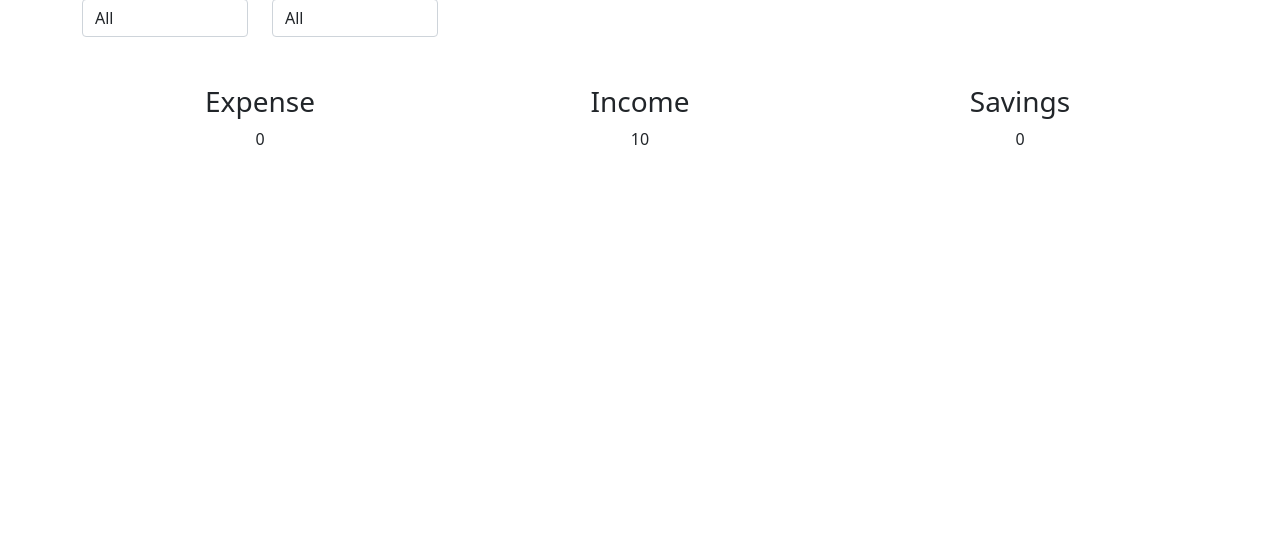
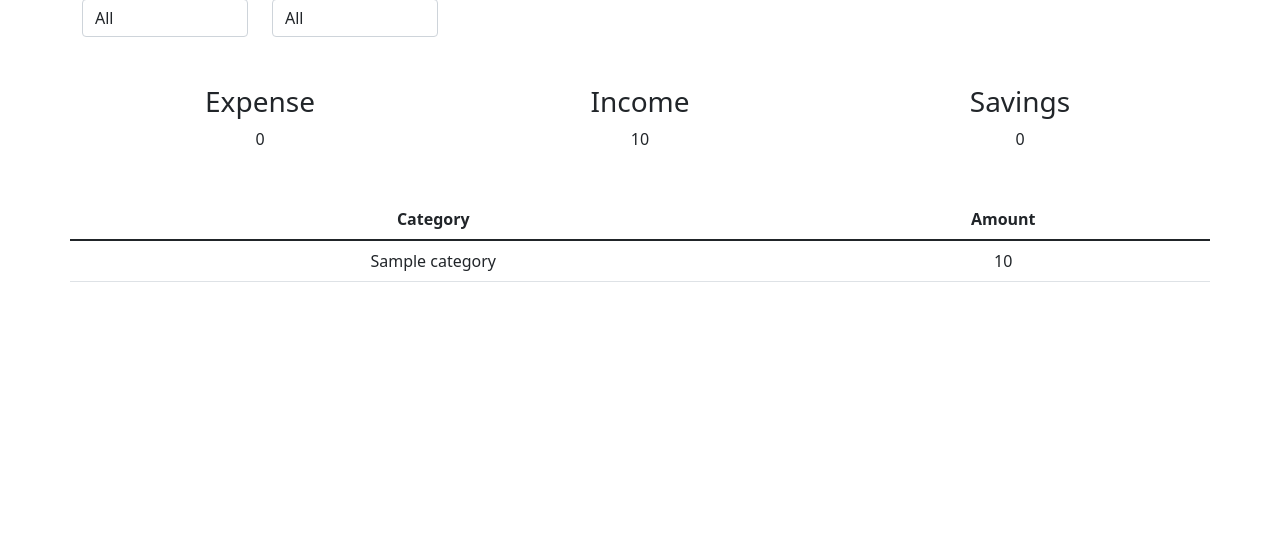
Before and after one commit to jmanager25/ExpenseTrack, a Django app: page /dashboard/ in a window 1280 px wide. Shown: the part 129-667 px from the top of the page. Run offline with Django 3.2, Linux system fonts and the light colour scheme; a user stored in the database is signed in; tables that the repository leaves empty hold one stand-in row (values such as "Sample post"); some libraries are stand-ins or nearby versions.

Commit message:
Add functionality to display transactions by categories

```diff
--- a/dashboard/views.py
+++ b/dashboard/views.py
@@ -24,11 +24,16 @@ def dashboard(request):
     months = Transaction.objects.filter(user=request.user).annotate(
         month=ExtractMonth('date')).values('month')
 
+    # Get categories from the transactions
+    categories = Transaction.objects.filter(user=request.user).values('category__name').annotate(
+        Sum('amount')
+    )
     context = {
         "income": income,
         "expense": expense,
         "saving_goals": saving_goals,
         'years': years,
-        'months': months
+        'months': months,
+        'categories': categories
     }
     return render(request, 'dashboard.html', context)
--- a/templates/dashboard.html
+++ b/templates/dashboard.html
@@ -35,6 +35,24 @@
           <h3>Savings</h3>
           <div>{{ saving_goals }}</div>
         </div>
-      </div>
+    </div>
+    <div class="row text-center mt-5">
+      <table class="table">
+        <thead>
+          <tr>
+            <th scope="col">Category</th>
+            <th scope="col">Amount</th>
+          </tr>
+        </thead>
+        <tbody>
+          {% for category in categories %}
+          <tr>
+            <td>{{ category.category__name }}</td>
+            <td>{{ category.amount__sum }}</td>
+          </tr>
+          {% endfor %}
+        </tbody>
+      </table>
+    </div>
 </main>
 {% endblock %}
```
